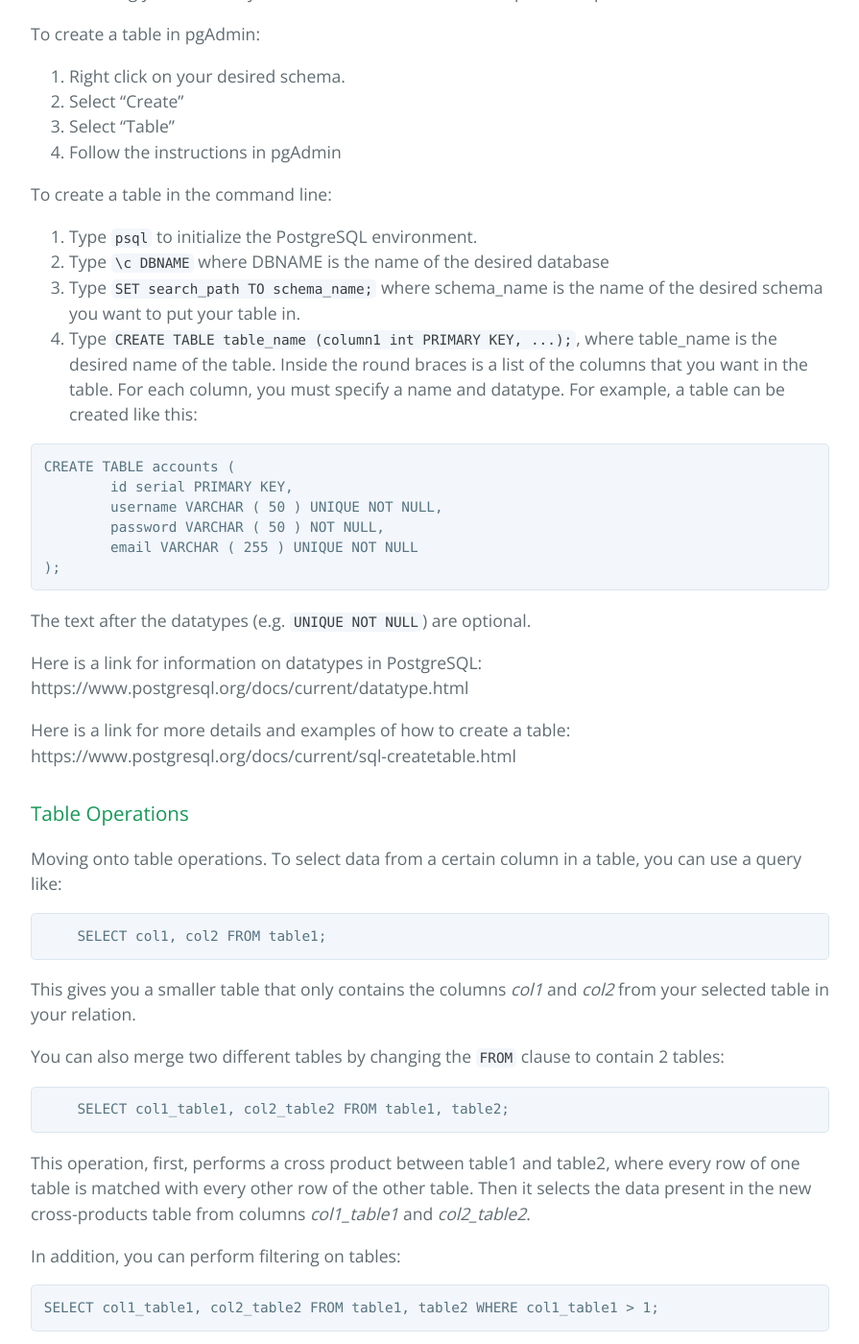
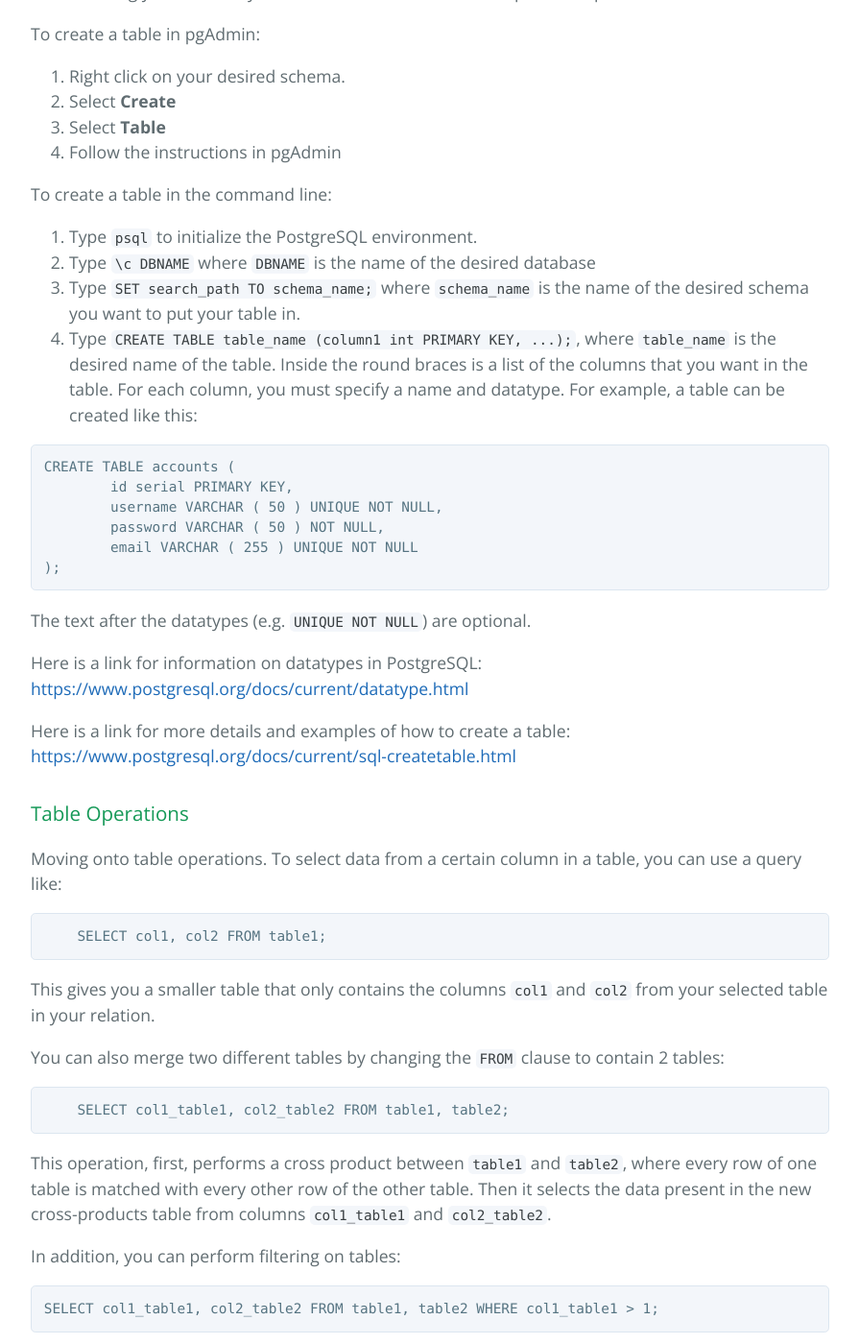
Before and after one commit to learning-software-engineering/learning-software-engineering.github.io, a Jekyll site: the page built from Topics/Tech_Stacks/PostgreSQL_psycopg2.md, in a window 1280 px wide and 1400 px high, scrolled down 3515 px. Shown: the whole window at 96% size, without its empty margins (192-1087 px from the left). Built offline with Jekyll 4.4.1, drawn with Linux system fonts in a browser that asks for light colours; our own code applies the rules of GitHub Pages for plain Markdown files; some of the changed text lies outside the part shown.

Commit message:
More text formatting

````diff
--- a/Topics/Tech_Stacks/PostgreSQL_psycopg2.md
+++ b/Topics/Tech_Stacks/PostgreSQL_psycopg2.md
@@ -29,7 +29,7 @@
 
 Once installed, you can create a database, relation, and tables with the PostgreSQL client called "pgAdmin". pgAdmin is automatically downloaded when using the links above and can be accessed by searching your task bar. You can also perform queries on relations and tables through its query tool. More information on how to use pgAdmin can be found at this [link](https://www.pgadmin.org/docs/pgadmin4/6.21/index.html).
 
-If you are using MacOS, you can also run the command `brew install postgresql` in your terminal. Note that you also have to have Homebrew installed for this command to work. `brew install postgresql` allows the user to use PostgreSQL on their command line by simply initiating a PostgreSQL environment with the command "psql".
+If you are using MacOS, you can also run the command `brew install postgresql` in your terminal. Note that you also have to have Homebrew installed for this command to work. `brew install postgresql` allows the user to use PostgreSQL on their command line by simply initiating a PostgreSQL environment with the command `psql`.
 
 For Windows users, the user should download PostgreSQL through the link provided above. If the user wants to utilize PostgreSQL on the command line, they must (after installation):
 1. Add the PostgreSQL bin directory path to the PATH environment variable.
@@ -46,9 +46,9 @@
 
 In pgAdmin, you can:
 1. Open pgAdmin on your computer.
-2. Click on "Servers".
-3. Click on "PostgreSQL". The version of PostgreSQL should follow after the name.
-4. Right click on "Databases" and click "Create"
+2. Click on **Servers**.
+3. Click on **PostgreSQL**. The version of PostgreSQL should follow after the name.
+4. Right click on **Databases** and click **Create**
 5. Follow the instructions in pgAdmin.
 
 In the command line:
@@ -62,8 +62,8 @@
 
 To do this in pgAdmin:
 1. Click on your desired database.
-2. Find the "Schemas" directory.
-3. Right click and select "Create"
+2. Find the **Schemas** directory.
+3. Right click and select **Create**
 4. Follow the rest of the instructions in pgAdmin
 
 To do this in the command line:
@@ -77,15 +77,15 @@
 
 To create a table in pgAdmin:
 1. Right click on your desired schema.
-2. Select "Create"
-3. Select "Table"
+2. Select **Create**
+3. Select **Table**
 4. Follow the instructions in pgAdmin
 
 To create a table in the command line:
 1. Type `psql` to initialize the PostgreSQL environment.
-2. Type `\c DBNAME` where DBNAME is the name of the desired database
-3. Type `SET search_path TO schema_name;` where schema_name is the name of the desired schema you want to put your table in.
-4. Type `CREATE TABLE table_name (column1 int PRIMARY KEY, ...);`, where table_name is the desired name of the table. Inside the round braces is a list of the columns that you want in the table. For each column, you must specify a name and datatype. For example, a table can be created like this:
+2. Type `\c DBNAME` where `DBNAME` is the name of the desired database
+3. Type `SET search_path TO schema_name;` where `schema_name` is the name of the desired schema you want to put your table in.
+4. Type `CREATE TABLE table_name (column1 int PRIMARY KEY, ...);`, where `table_name` is the desired name of the table. Inside the round braces is a list of the columns that you want in the table. For each column, you must specify a name and datatype. For example, a table can be created like this:
 
 ```
 CREATE TABLE accounts (
@@ -97,9 +97,9 @@
 ```
 The text after the datatypes (e.g. `UNIQUE NOT NULL`) are optional.
 
-Here is a link for information on datatypes in PostgreSQL: https://www.postgresql.org/docs/current/datatype.html
+Here is a link for information on datatypes in PostgreSQL: [https://www.postgresql.org/docs/current/datatype.html](https://www.postgresql.org/docs/current/datatype.html)
 
-Here is a link for more details and examples of how to create a table: https://www.postgresql.org/docs/current/sql-createtable.html
+Here is a link for more details and examples of how to create a table: [https://www.postgresql.org/docs/current/sql-createtable.html](https://www.postgresql.org/docs/current/sql-createtable.html)
 
 
 ### Table Operations
@@ -107,19 +107,19 @@
 ```
     SELECT col1, col2 FROM table1;
 ```
-This gives you a smaller table that only contains the columns _col1_ and _col2_ from your selected table in your relation.
+This gives you a smaller table that only contains the columns `col1` and `col2` from your selected table in your relation.
 
 You can also merge two different tables by changing the `FROM` clause to contain 2 tables:
 ```
     SELECT col1_table1, col2_table2 FROM table1, table2;
 ```
-This operation, first, performs a cross product between table1 and table2, where every row of one table is matched with every other row of the other table. Then it selects the data present in the new cross-products table from columns _col1_table1_ and _col2_table2_.
+This operation, first, performs a cross product between `table1` and `table2`, where every row of one table is matched with every other row of the other table. Then it selects the data present in the new cross-products table from columns `col1_table1` and `col2_table2`.
 
 In addition, you can perform filtering on tables:
 ```
 SELECT col1_table1, col2_table2 FROM table1, table2 WHERE col1_table1 > 1;
 ```
-Here it only shows data from the previous table where the value of a row in the column _col1_table1_ is greater than 1. This is the syntax for when the table and column names between table 1 and table 2 are unique.
+Here it only shows data from the previous table where the value of a row in the column `col1_table1` is greater than 1. This is the syntax for when the table and column names between table 1 and table 2 are unique.
 
 There are many other features of PostgreSQL.
 
````
